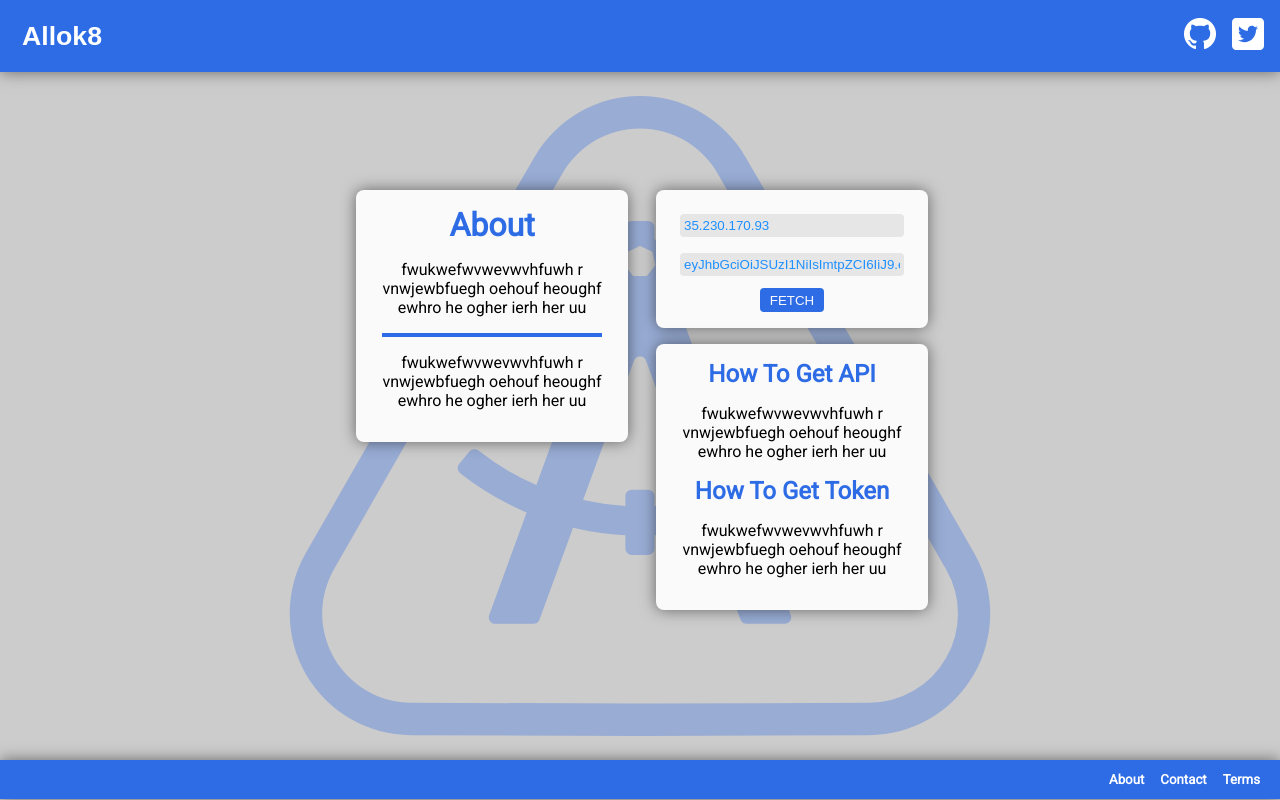
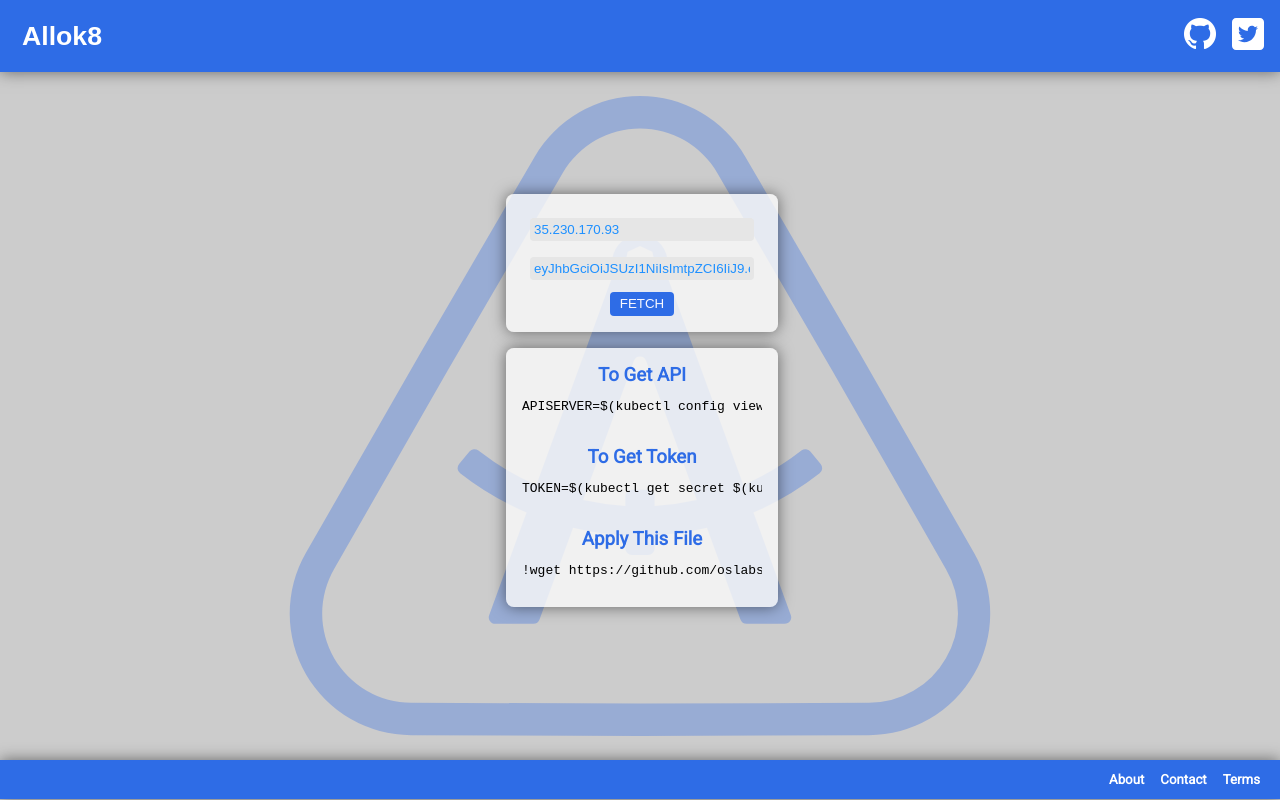
Before and after one commit to oslabs-beta/Allok8, a React app: page / in a window 1280 px wide. Built offline with nearby package versions, Linux system fonts and the light colour scheme.

Commit message:
final touches

```diff
--- a/src/Assets/landingStylesheet.css
+++ b/src/Assets/landingStylesheet.css
@@ -8,7 +8,7 @@
     width: 240px;
     padding: 16px;
     text-align: center;
-    background-color: rgb(250, 250, 250);
+    background-color: rgba(250, 250, 250, .8);
     border-style: none;
     border-radius: 8px;
     box-shadow: 0px 0px 15px rgba(0, 0, 0, .5);
@@ -18,7 +18,7 @@
     margin: 16px;
     width: 240px;
     padding: 16px;
-    background-color: rgb(250, 250, 250);
+    background-color: rgba(250, 250, 250, .8);
     border-style: none;
     border-radius: 8px;
     box-shadow: 0px 0px 15px rgba(0, 0, 0, .5);
--- a/src/Components/Landing.jsx
+++ b/src/Components/Landing.jsx
@@ -25,9 +25,9 @@ class Landing extends Component {
       <div id="landingContainer" className="max">
         <img id="backImg" src="../Assets/Logo-Blu.svg" alt="" />
         <div className="colContainer">
-          <div className="column">
+          {/* <div className="column">
             <AboutBox />
-          </div>
+          </div> */}
           <div className="column">
             <Login />
             <LoginInst />
--- a/src/Components/LoginInst.jsx
+++ b/src/Components/LoginInst.jsx
@@ -4,14 +4,19 @@ import React, { Component } from 'react';
 
 export default class LoginInst extends Component {
   render() {
-    const text1 = 'fwukwefwvwevwvhfuwh r vnwjewbfuegh oehouf heoughf  ewhro he ogher ierh her uu ';
-    const text2 = 'fwukwefwvwevwvhfuwh r vnwjewbfuegh oehouf heoughf  ewhro he ogher ierh her uu ';
+    const text1 = "APISERVER=$(kubectl config view --minify -o jsonpath='{.clusters[0].cluster.server}')";
+    const text2 = "TOKEN=$(kubectl get secret $(kubectl get serviceaccount default -o jsonpath='{.secrets[0].name}') -o jsonpath='{.data.token}' | base64 --decode )";
+    const text3 = '!wget https://github.com/oslabs-beta/Allok8/blob/dev/fabric8-rbac.yaml && kubectl apply -f fabric8-rbac.yaml';
     return (
       <div className="textBox">
-        <h2>How To Get API</h2>
-        <p>{text1}</p>
-        <h2>How To Get Token</h2>
-        <p>{text2}</p>
+        <h3>To Get API</h3>
+        <pre style={{ overflowX: 'scroll' }}>{text1}</pre>
+        <br />
+        <h3>To Get Token</h3>
+        <pre style={{ overflowX: 'scroll' }}>{text2}</pre>
+        <br />
+        <h3>Apply This File</h3>
+        <pre style={{ overflowX: 'scroll' }}>{text3}</pre>
       </div>
     );
   }
```
